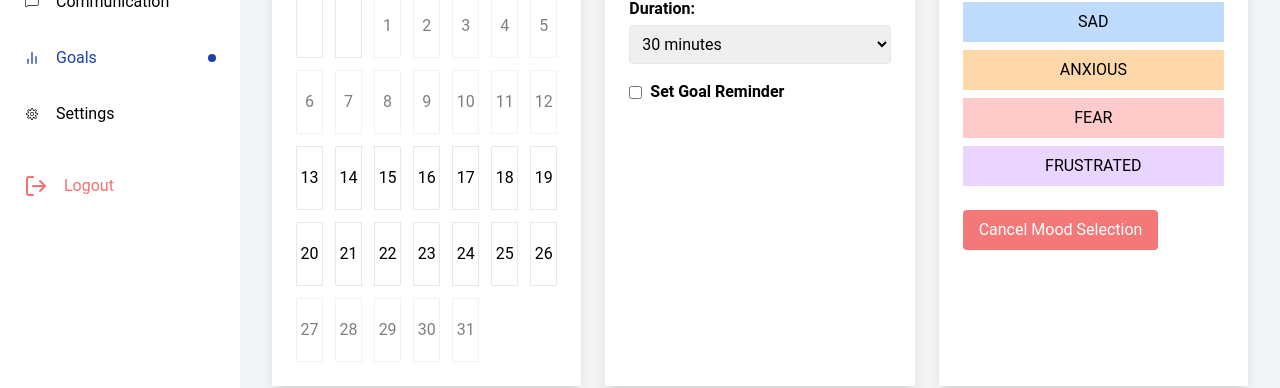
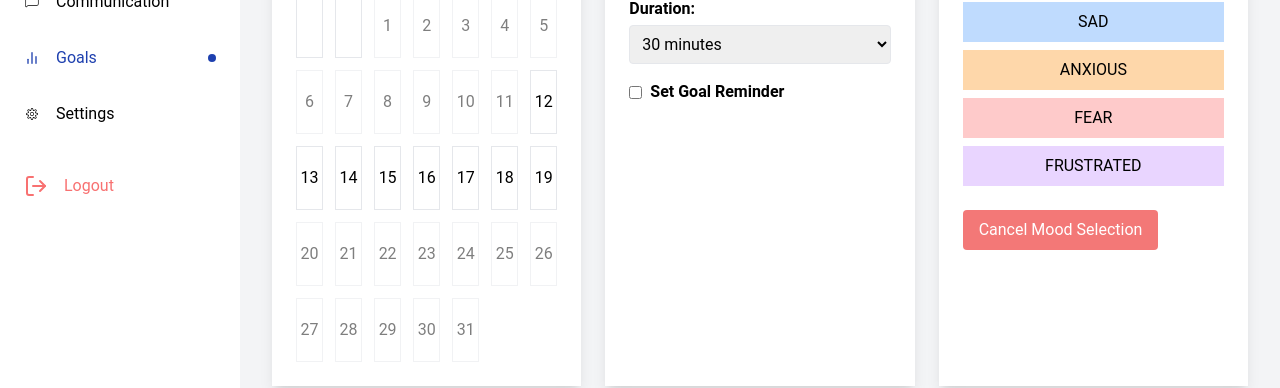
Before and after one commit to BluYiti/boltusaus-butterfly, a Next.js app: page /client/pages/goals in a window 1280 px wide. Shown: the part 266-654 px from the top of the page. Built offline with nearby package versions, Linux system fonts and the light colour scheme; no server answers.

Commit message:
fixed clients goal date selection. (can only set goal for the week)

```diff
--- a/app/client/pages/goals/page.tsx
+++ b/app/client/pages/goals/page.tsx
@@ -21,8 +21,8 @@ const GoalsPage = () => {
     const [showModal, setShowModal] = useState(false);
     const [goals, setGoals] = useState([]);
 
-    const twoWeeksAgo = addDays(currentDate, -14);  // 2 weeks ago
-    const twoWeeksAhead = addDays(currentDate, 14); // 2 weeks ahead
+    // 2 weeks ago
+    const oneWeekAhead = addDays(currentDate, 7); // 1 week ahead
 
     const handleSave = () => {
         if (!selectedDate) {
@@ -62,20 +62,22 @@ const GoalsPage = () => {
         if (day) {
             const clickedDate = new Date(currentYear, currentMonth, day);
             const today = new Date();
+            today.setHours(0, 0, 0, 0); // Set the current time to midnight to avoid comparison issues.
 
             // Ensure the clicked date is within the allowed range
             if (isBefore(clickedDate, today)) {
                 alert("You cannot select a past date.");
                 return;
             }
-            if (isAfter(clickedDate, twoWeeksAhead)) {
-                alert("You cannot select a date more than two weeks in the future.");
+            if (isAfter(clickedDate, oneWeekAhead)) {
+                alert("You cannot select a date more than one week in the future.");
                 return;
             }
 
             setSelectedDate(clickedDate);
         }
     };
+
 
     return (
         <Layout sidebarTitle="Butterfly" sidebarItems={items}>
@@ -100,8 +102,8 @@ const GoalsPage = () => {
                             <h2 className="text-xl font-medium">{format(new Date(currentYear, currentMonth), 'MMMM yyyy')}</h2>
                             <button
                                 onClick={() => changeMonth(1)}
-                                className={`text-gray-500 hover:text-blue-500 hover:scale-105 transition-transform duration-300 ${isAfter(new Date(currentYear, currentMonth), twoWeeksAhead) ? 'cursor-not-allowed opacity-50' : ''}`}
-                                disabled={isAfter(new Date(currentYear, currentMonth), twoWeeksAhead)}
+                                className={`text-gray-500 hover:text-blue-500 hover:scale-105 transition-transform duration-300 ${isAfter(new Date(currentYear, currentMonth), oneWeekAhead) ? 'cursor-not-allowed opacity-50' : ''}`}
+                                disabled={isAfter(new Date(currentYear, currentMonth), oneWeekAhead)}
                             >
                                 <MdArrowForward size={24} />
                             </button>
@@ -112,8 +114,11 @@ const GoalsPage = () => {
                             ))}
                             {totalDays.map((day, index) => {
                                 const dayDate = day ? new Date(currentYear, currentMonth, day) : null;
-                                const isPast = dayDate && isBefore(dayDate, new Date()); // Disable past dates
-                                const isTooFar = dayDate && isAfter(dayDate, twoWeeksAhead);
+                                const today = new Date();
+                                today.setHours(0, 0, 0, 0); // Ensure we're comparing only the date part.
+
+                                const isPast = dayDate && isBefore(dayDate, today) && dayDate.getTime() !== today.getTime(); // Disable past dates, except for today
+                                const isTooFar = dayDate && isAfter(dayDate, oneWeekAhead); // Disable dates more than one week in the future
 
                                 return (
                                     <div
@@ -126,6 +131,7 @@ const GoalsPage = () => {
                                     </div>
                                 );
                             })}
+
                         </div>
                     </div>
 
```
